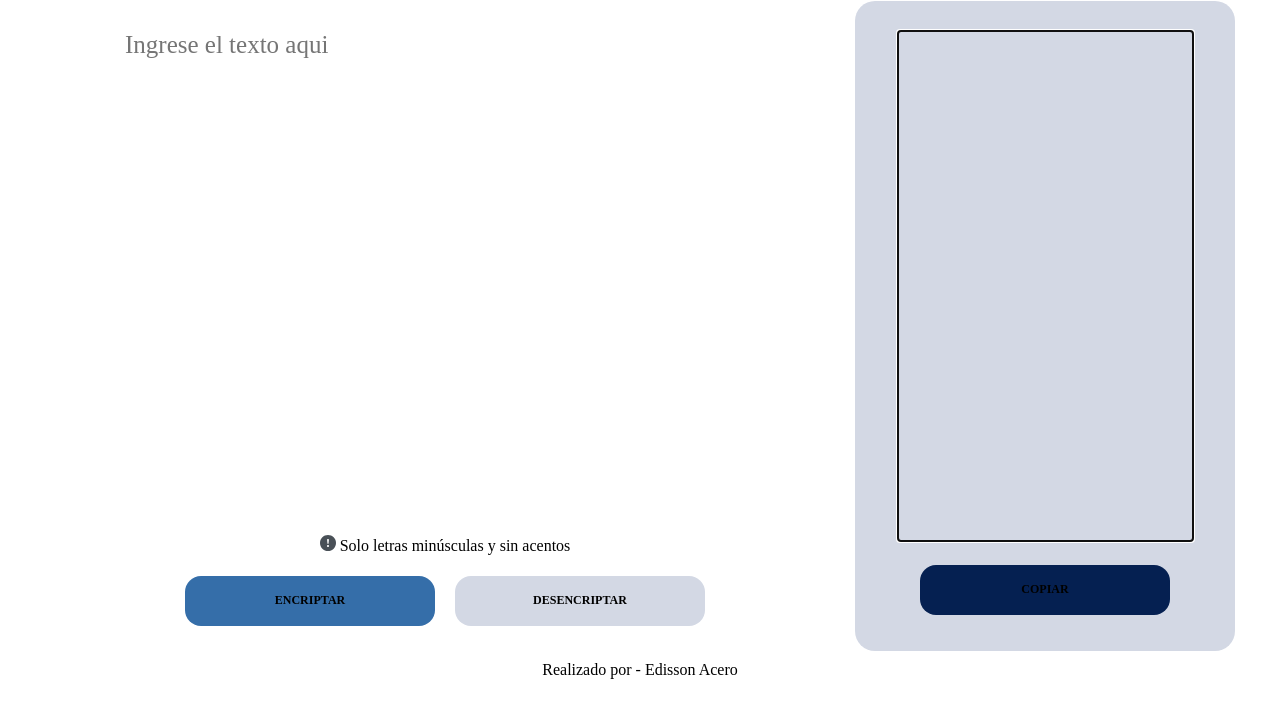
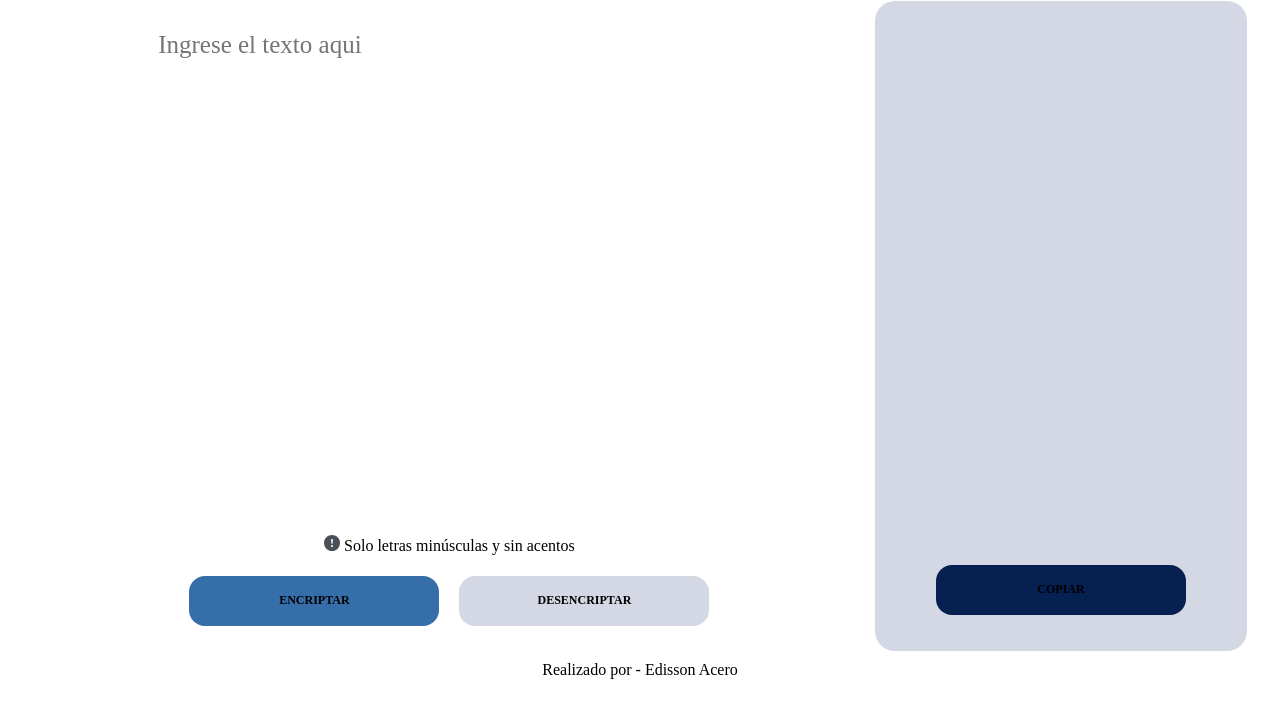
Before and after one commit to EdissonFrancisco/encriptador-de-texto, a plain HTML site: page index.html in a window 1280 px wide. Both pictures are taken after a click on the button "COPIAR". Shown: the part 99-800 px from the top of the page. Drawn offline with Linux system fonts and the light colour scheme.

Commit message:
mejoras en el css y js

```diff
--- a/index.html
+++ b/index.html
@@ -1,5 +1,5 @@
 <!DOCTYPE html>
-<html lang="en">
+<html lang="es">
 
 <head>
     <meta charset="UTF-8">
@@ -23,6 +23,7 @@
 
     <!-- container del encriptador -->
     <main class="container">
+
         <!-- seccion textarea encriptar -->
         <section class="section-one">
             <textarea id="mensaje" class="mensaje-original" name="encriptar" placeholder="Ingrese el texto aqui"></textarea>
@@ -40,13 +41,15 @@
         <section class="section-two">
             <textarea class="mensaje-encriptado" readonly="readonly"></textarea>
             <div class="boton-copiar">
-                <button id="btnCopia" class="btn btn-copiar" onclick="copiarTexto()">Copiar</button>
+                <button id="btnCopia" class="btn btn-copiar">Copiar</button>
             </div>
         </section>
     </main>
+
     <footer class="footer">
         <p>Realizado por - Edisson Acero</p>
     </footer>
+
     <script src="javaScript.js"></script>
 </body>
 
--- a/javaScript.js
+++ b/javaScript.js
@@ -20,12 +20,12 @@ btnDesencripta.addEventListener("click", (e) => {
 });
 
 // funciona para copiar el texto
-const copiarTexto = () => {
-    encriptado.select()
-    document.execCommand('copy')
-    console.log('texto copiado');
-}
-
+const btnCopiar = document.getElementById("btnCopia");
+btnCopiar.addEventListener("click", (e) => {
+  e.preventDefault();
+  encriptado.select();
+  document.execCommand('copy');
+})
 
 //matriz de encriptado
 const matriz = [
--- a/styles/style.css
+++ b/styles/style.css
@@ -11,14 +11,9 @@
     --white-blue: #d3d8e4;
 
     --font-letter: 'Silkscreen', cursive;
+}
 
-    /*
-    $telefono: 480px;
-    $tablet: 768px;
-    $desktop: 992px;
-    $desktopXL: 1200px;
-    */
-}
+/* Globales */
 
 html {
     /* se reinicia el tamaño de la letra a 62.5% */
@@ -40,6 +35,7 @@ body {
     font-size: 16px;
 }
 
+/* header */
 .logo {
     width: 120rem;
     height: 10rem;
@@ -48,7 +44,7 @@ body {
 
 /* main */
 .container {
-    height: 80rem;
+    height: 80%;
     text-align: center;
     gap: 1rem;
 }
@@ -59,18 +55,20 @@ body {
         display: flex;
         justify-content: center;
     }
+}
 
+@media(min-width: 992px) {
     .section-one {
-        width: 80rem;
+        width: 65%;
     }
-
     .section-two {
-        width: 38rem;
+        width: 29%;
         background-color: var(--white-blue);
         border-radius: 2rem;
     }
 }
 
+/* primera seccion main */
 .mensaje-original {
     max-width: 80%;
     height: 35rem;
@@ -83,13 +81,35 @@ body {
 
 @media(min-width: 992px) {
     .mensaje-original {
-        width: 70rem;
+        width: 70%;
         height: 50rem;
+    }
+}
+
+/*  segunda seccion
+    Mensaje encriptado */
+.mensaje-encriptado {
+    max-width: 80%;
+    height: 100%;
+    margin: 3rem auto 0;
+    resize: none;
+    font-size: 2.5rem;
+    border: none;
+    outline: none;
+}
+
+@media(min-width: 992px) {
+    .mensaje-encriptado {
+        height: 51rem;
+        margin: 3rem auto 0;
+        resize: none;
+        background-color: var(--white-blue);
     }
 }
 
 /* Botones */
 
+/* Diseño principal de boton */
 .btn {
     text-align: center;
     padding: 1rem 3rem;
@@ -104,6 +124,7 @@ body {
     margin-top: 2rem;
 }
 
+/* Div botones */
 @media(min-width: 992px) {
     .botones-principal {
         display: flex;
@@ -112,6 +133,7 @@ body {
     }
 }
 
+/* boton enciptar */
 .btn-encriptar {
     background-color: var(--light-blue-200);
     color: var(--negro);
@@ -124,6 +146,7 @@ body {
     color: var(--white-blue);
 }
 
+/* boton desenciptar */
 .btn-desencriptar {
     background-color: var(--white-blue);
     color: var(--negro);
@@ -147,25 +170,6 @@ body {
     color: var(--white-blue);
 }
 
-/* Mensaje encriptado */
-.mensaje-encriptado {
-    max-width: 80%;
-    height: 100%;
-    margin: 3rem auto 0;
-    resize: none;
-    font-size: 2.5rem;
-    border: none;
-}
-
-@media(min-width: 992px) {
-    .mensaje-encriptado {
-        height: 51rem;
-        margin: 3rem auto 0;
-        resize: none;
-        background-color: var(--white-blue);
-    }
-}
-
 .footer {
     text-align: center;
     padding-top: 1rem;
```
